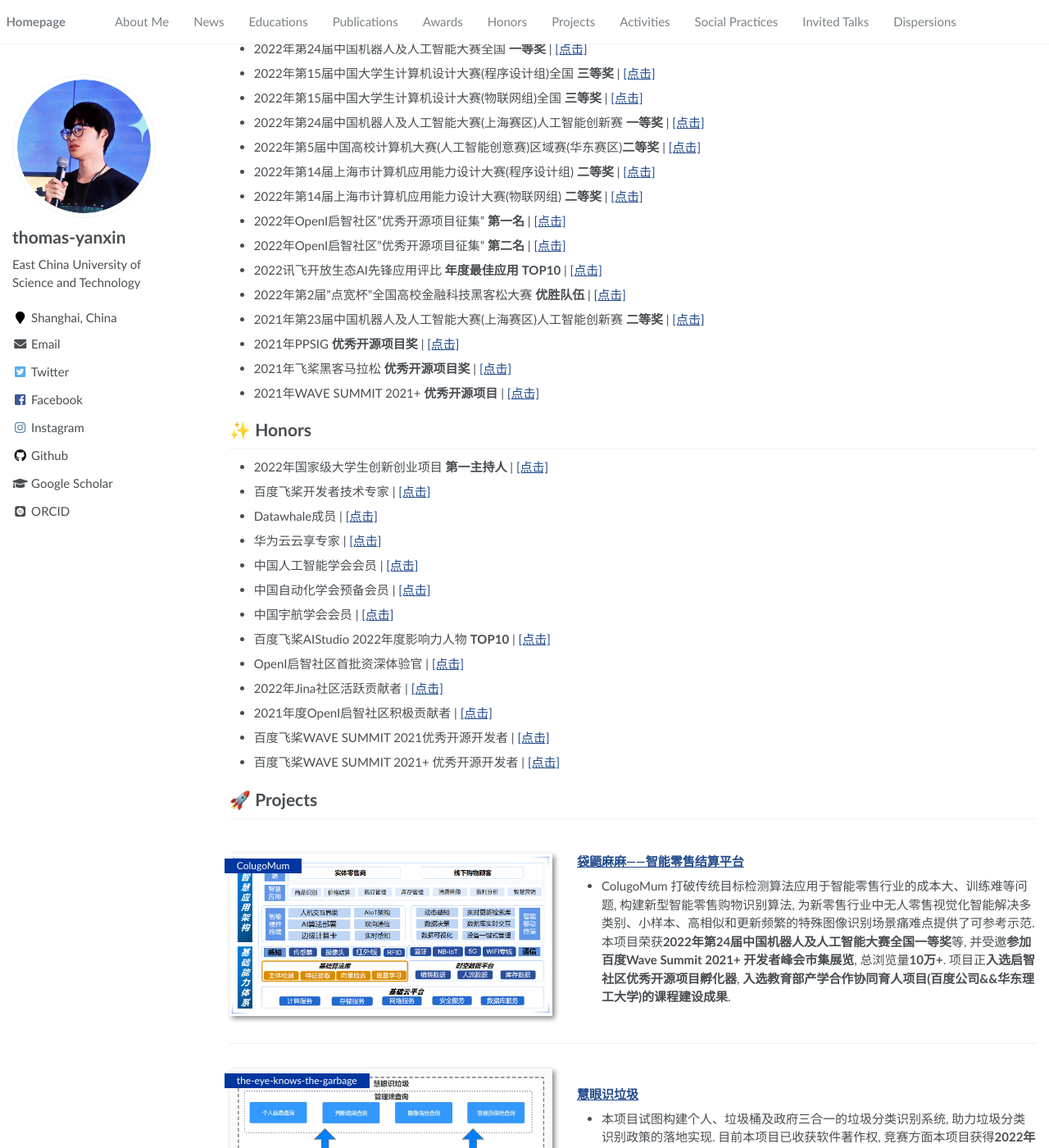
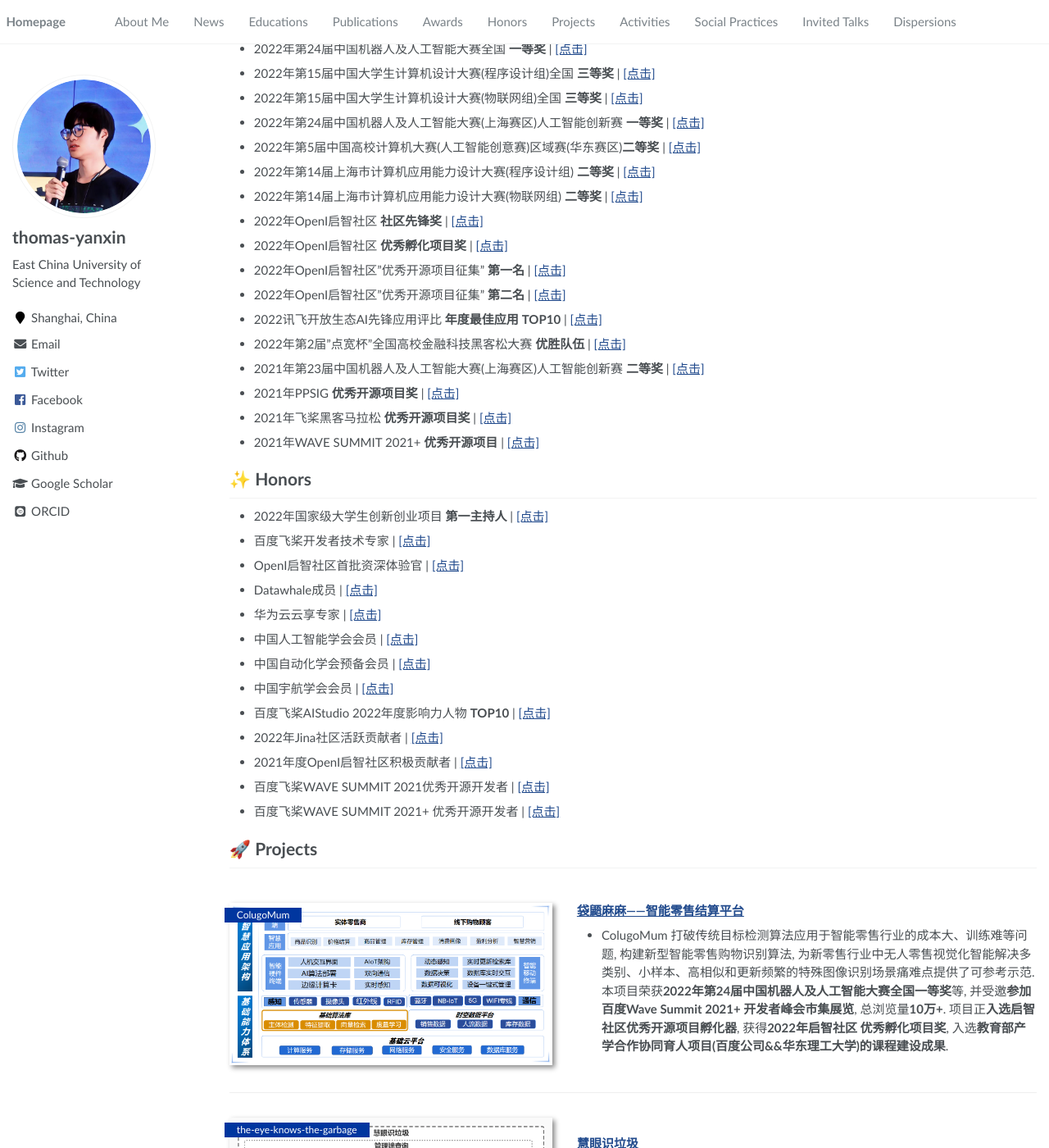
Before and after one commit to thomas-yanxin/thomas-yanxin.github.io, a Jekyll site: the page built from _pages/about.md, in a window 1280 px wide and 1400 px high, scrolled down 1231 px. Shown: the whole window at 82% size. Built offline with Jekyll 4.4.1, drawn with Linux system fonts in a browser that asks for light colours; some web fonts are replaced; some of the changed text lies outside the part shown.

Commit message:
Update about.md

```diff
--- a/_pages/about.md
+++ b/_pages/about.md
@@ -67,6 +67,8 @@
 * 2022年第5届中国高校计算机大赛(人工智能创意赛)区域赛(华东赛区)<strong>二等奖</strong> \| [\[点击\]]()
 * 2022年第14届上海市计算机应用能力设计大赛(程序设计组) <strong>二等奖</strong> \| [\[点击\]](/proof/)
 * 2022年第14届上海市计算机应用能力设计大赛(物联网组) <strong>二等奖</strong> \| [\[点击\]]()
+* 2022年OpenI启智社区 **社区先锋奖** \| [\[点击\]]()
+* 2022年OpenI启智社区 **优秀孵化项目奖** \| [\[点击\]]()
 * 2022年OpenI启智社区"优秀开源项目征集" **第一名** \| [\[点击\]](/proof/%E8%A2%8B%E9%BC%AF%E9%BA%BB%E9%BA%BB.png)
 * 2022年OpenI启智社区"优秀开源项目征集" **第二名** \| [\[点击\]](/proof/%E6%AC%A7%E5%B0%8F%E9%B9%8F.png)
 * 2022讯飞开放生态AI先锋应用评比 **年度最佳应用** <strong>TOP10</strong> \| [\[点击\]](https://mp.weixin.qq.com/s/P6VaXjlXWLT0JGvBFRDIvQ)
@@ -80,13 +82,13 @@
 # ✨ Honors
 * 2022年国家级大学生创新创业项目 <strong>第一主持人</strong> \| [\[点击\]](http://gjcxcy.bjtu.edu.cn/NewLXItemListForStudentDetail.aspx?ItemNo=941768&year=2022&type=student&IsLXItem=0)
 * 百度飞桨开发者技术专家 \| [\[点击\]](https://www.paddlepaddle.org.cn/ppdemd?n=/ppdemd/%E9%A2%9C%E9%91%AB)
+* OpenI启智社区首批资深体验官 \| [\[点击\]](https://openi.org.cn/index.php?m=content&c=index&a=show&catid=221&id=53)
 * Datawhale成员 \| [\[点击\]](https://mp.weixin.qq.com/s/_I-aNX1lAPV2_eYoS0w_Bg)
 * 华为云云享专家 \| [\[点击\]]()
 * 中国人工智能学会会员 \| [\[点击\]](https://github.com/thomas-yanxin/thomas-yanxin.github.io/blob/master/proof/CAAI_Card.png)
 * 中国自动化学会预备会员 \| [\[点击\]](https://github.com/thomas-yanxin/thomas-yanxin.github.io/blob/master/proof/CAA_MemberCard.png)
 * 中国宇航学会会员 \| [\[点击\]](https://github.com/thomas-yanxin/thomas-yanxin.github.io/blob/master/proof/csaspace_Member.pdf)
 * 百度飞桨AIStudio 2022年度影响力人物 **TOP10** \| [\[点击\]](https://mp.weixin.qq.com/s/jKTEAP1euh4yBoatod9E0Q)
-* OpenI启智社区首批资深体验官 \| [\[点击\]](https://openi.org.cn/index.php?m=content&c=index&a=show&catid=221&id=53)
 * 2022年Jina社区活跃贡献者 \| [\[点击\]]()
 * 2021年度OpenI启智社区积极贡献者 \| [\[点击\]](https://github.com/thomas-yanxin/thomas-yanxin.github.io/blob/master/proof/OpenI%E5%90%AF%E6%99%BA%E7%A4%BE%E5%8C%BA%E7%A7%AF%E6%9E%81%E8%B4%A1%E7%8C%AE%E8%80%85-%E9%A2%9C%E9%91%AB.png)
 * 百度飞桨WAVE SUMMIT 2021优秀开源开发者 \| [\[点击\]](https://github.com/Awesome-DeepLearning/WAVE_SUMMIT_Ranking_List)
@@ -100,7 +102,7 @@
 
 **[袋鼯麻麻——智能零售结算平台](https://github.com/thomas-yanxin/Smart_container)**
 
-* ColugoMum 打破传统目标检测算法应用于智能零售行业的成本大、训练难等问题, 构建新型智能零售购物识别算法, 为新零售行业中无人零售视觉化智能解决多类别、小样本、高相似和更新频繁的特殊图像识别场景痛难点提供了可参考示范. 本项目荣获**2022年第24届中国机器人及人工智能大赛全国一等奖**等, 并受邀**参加百度Wave Summit 2021+ 开发者峰会市集展览**, 总浏览量**10万+**. 项目正**入选启智社区优秀开源项目孵化器**, **入选教育部产学合作协同育人项目(百度公司&&华东理工大学)的课程建设成果**.
+* ColugoMum 打破传统目标检测算法应用于智能零售行业的成本大、训练难等问题, 构建新型智能零售购物识别算法, 为新零售行业中无人零售视觉化智能解决多类别、小样本、高相似和更新频繁的特殊图像识别场景痛难点提供了可参考示范. 本项目荣获**2022年第24届中国机器人及人工智能大赛全国一等奖**等, 并受邀**参加百度Wave Summit 2021+ 开发者峰会市集展览**, 总浏览量**10万+**. 项目正**入选启智社区优秀开源项目孵化器**, 获得**2022年启智社区 优秀孵化项目奖**, 入选**教育部产学合作协同育人项目(百度公司&&华东理工大学)的课程建设成果**.
 </div>
 </div>
 
@@ -115,7 +117,7 @@
 
 **[欧小鹏 OxiaoPeng](https://github.com/thomas-yanxin/OXiaoPeng)**
 * 连接文心ERNIE、盘古PanGu、源1.0、ChatYuan、ChatGPT等AI大模型, 以微信、飞书、QQ等为基础平台、欧小鹏为入口, **将用户体验作为大模型的评价标准, 打造AI大模型的试炼场**, 并基于此辅助社区基本运营, 支持包括文生图、对话、基于领域知识库的自动问答等功能, 加速大模型落地应用.
-* 欧小鹏直接用户**700+**, 间接覆盖用户**11, 000+**, 支持包括OpenI启智社区、鹏程·盘古、元语智能、飞桨领航团等多个AI社区. **并获得2023年奇绩春季创业营(S23)的面试资格**.
+* 欧小鹏直接用户**700+**, 间接覆盖用户**11, 000+**, 支持包括OpenI启智社区、鹏程·盘古、元语智能、飞桨领航团等多个AI社区. **获得2023年奇绩春季创业营(S23)的面试资格**, 荣获**2022年启智社区 优秀孵化项目奖**.
 
 **更多项目及详细内容请见[Github主页](https://github.com/thomas-yanxin)**.
 
```
